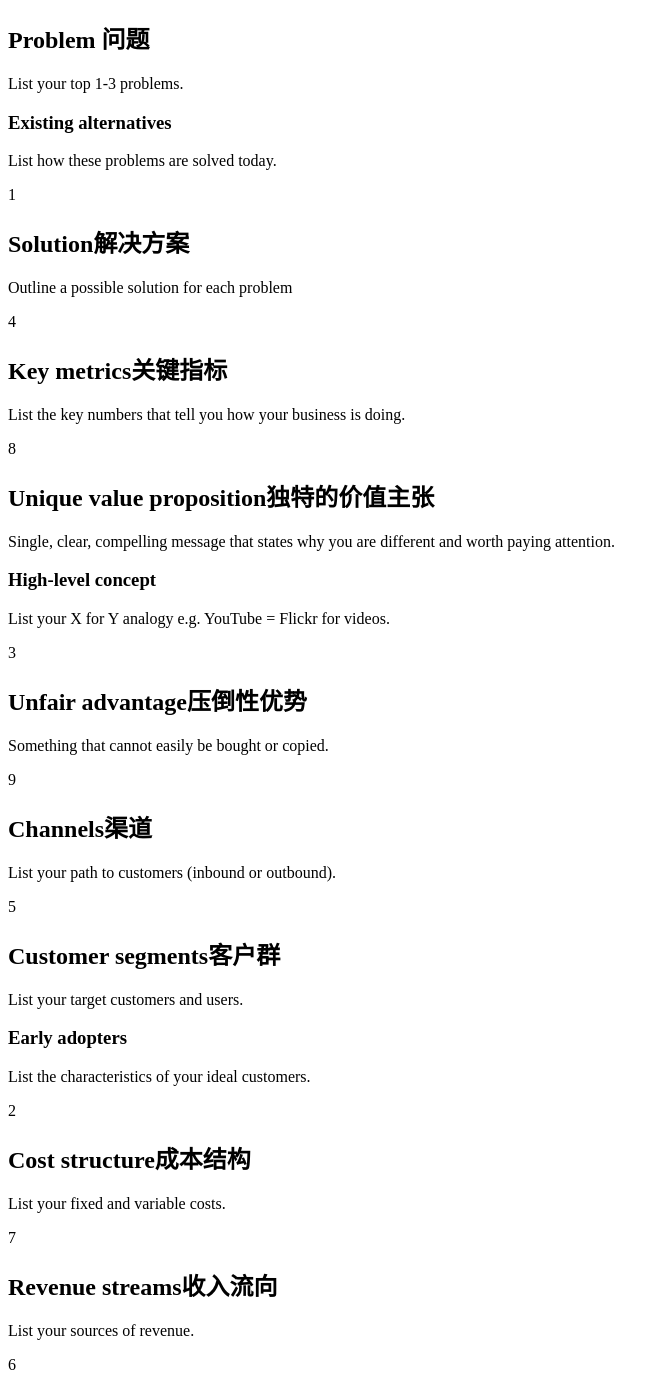
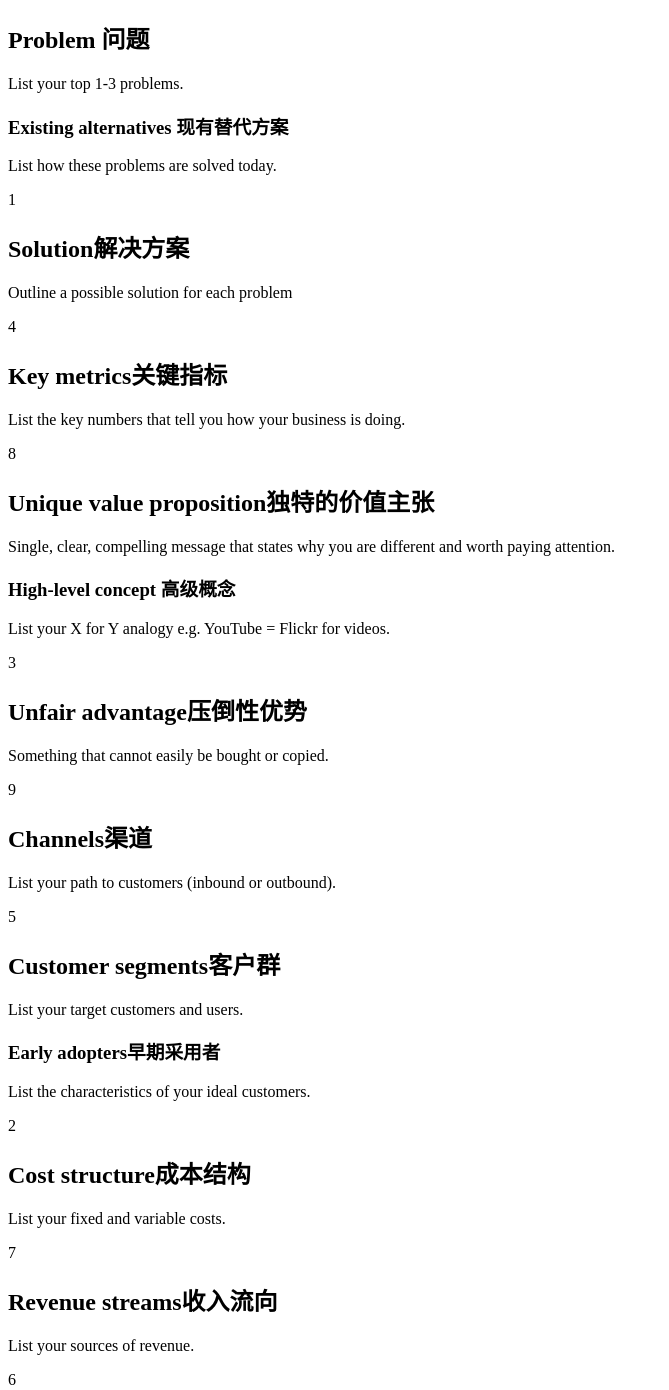
Before and after one commit to witmin/lean-canvas-in-css-grid, a React (Create React App) app: page / in a window 1280 px wide. Shown: the top 1390 px of the page, without its empty margins (0-669 px from the left). Built offline with nearby package versions, Linux system fonts and the light colour scheme; the HTML template or start-up script is replaced by a standard one.

Commit message:
Added Chinese for the sub-titles

```diff
--- a/src/App.js
+++ b/src/App.js
@@ -10,7 +10,7 @@ function App() {
                     <div className="box one problem">
                         <h2>Problem <span lang="zh-hans">问题</span></h2>
                         <p className="help">List your top 1-3 problems.</p>
-                        <h3>Existing alternatives</h3>
+                        <h3>Existing alternatives <span lang="zh-hans">现有替代方案</span></h3>
                         <p className="help">List how these problems are solved today.</p>
                         <div className="filling-order" title="Suggested filling order 建议填写顺序">1</div>
                     </div>
@@ -33,7 +33,7 @@ function App() {
                     <div className="box four uni-val-prop">
                         <h2>Unique value proposition<span lang="zh-hans">独特的价值主张</span></h2>
                         <p className="help">Single, clear, compelling message that states why you are different and worth paying attention.</p>
-                        <h3>High-level concept</h3>
+                        <h3>High-level concept <span lang="zh-hans">高级概念</span></h3>
                         <p className="help">List your X for Y analogy e.g. YouTube = Flickr for videos.</p>
                         <div className="filling-order" title="Suggested filling order 建议填写顺序">3</div>
 
@@ -57,7 +57,7 @@ function App() {
                     <div className="box seven customer segments">
                         <h2>Customer segments<span lang="zh-hans">客户群</span></h2>
                         <p className="help">List your target customers and users.</p>
-                        <h3>Early adopters</h3>
+                        <h3>Early adopters<span lang="zh-hans">早期采用者</span></h3>
                         <p className="help">List the characteristics of your ideal customers.</p>
                         <div className="filling-order" title="Suggested filling order 建议填写顺序">2</div>
                     </div>
```
